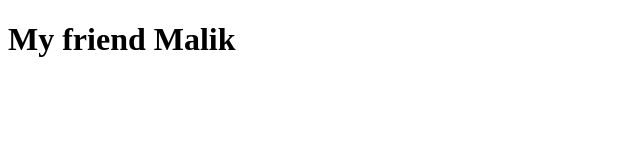
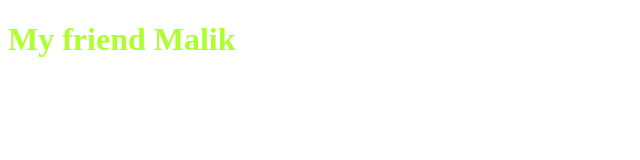
Before and after one commit to MalikAbuShabab/mywebsitee, a plain HTML site: page index.html in a window 1280 px wide. Shown: the whole page, without its empty margins (0-640 px from the left). Drawn offline with Linux system fonts and the light colour scheme.

Commit message:
add color

```diff
--- a/index.html
+++ b/index.html
@@ -6,6 +6,7 @@
     <title>Malik Abo Shabab | Website</title>
   </head>
   <body>
-    <h1>My friend Malik</h1>
+    <h1 style="color: greenyellow;">My friend Malik</h1>
+
   </body>
 </html>
```
